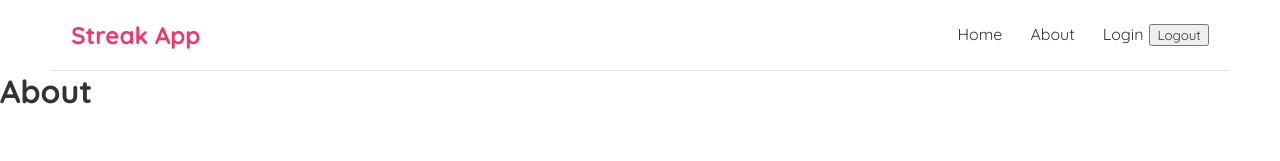
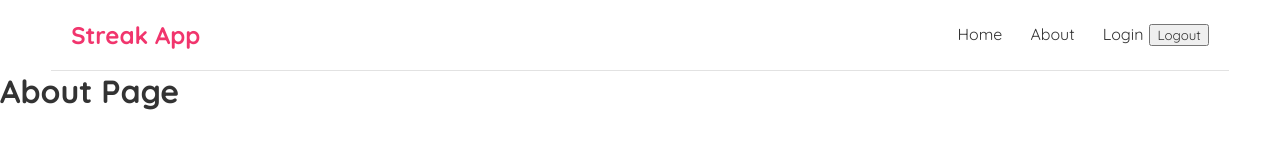
Before and after one commit to AlvaroEFMota/streak-web, a React (Create React App) app: page /about in a window 1280 px wide. Shown: the top 161 px of the page. Built offline with nearby package versions, Linux system fonts and the light colour scheme; no server answers.

Commit message:
teste workflow

```diff
--- a/src/About.js
+++ b/src/About.js
@@ -1,5 +1,5 @@
 const About = () => {
-    return (<h1>About</h1>);
+    return (<h1>About Page</h1>);
 }
 
 export default About;
```
